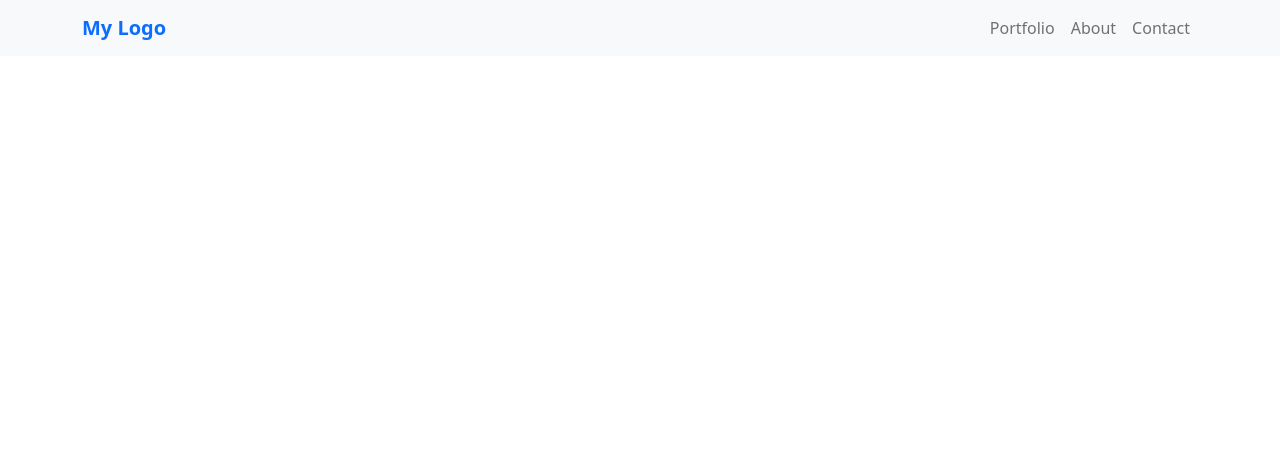
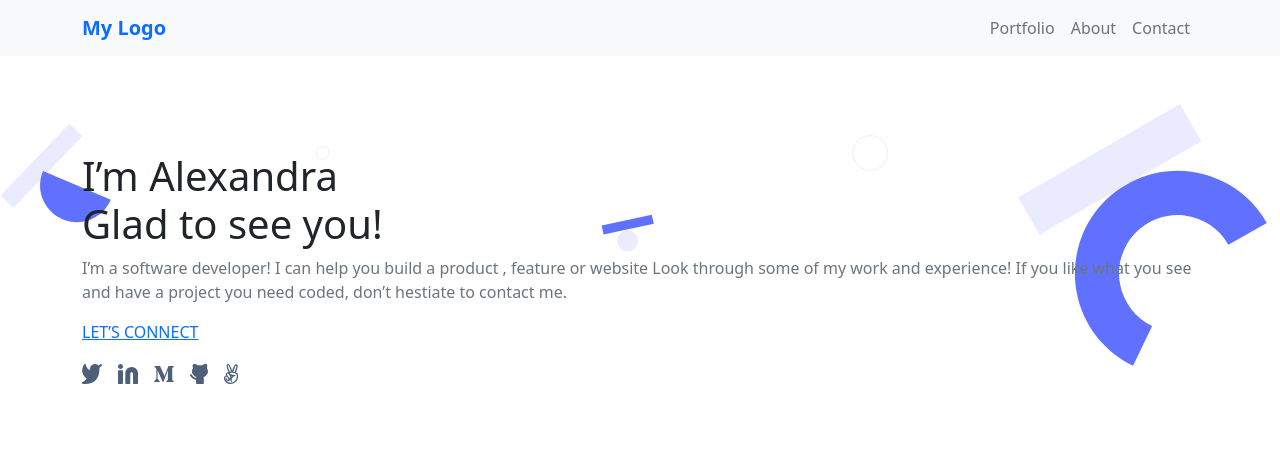
Before and after one commit to Alfredbis29/Portfolio-Bootstrap, a plain HTML site: page index.html in a window 1280 px wide. Drawn offline with nearby package versions, Linux system fonts and the light colour scheme.

Commit message:
add hero section

```diff
--- a/index.html
+++ b/index.html
@@ -42,5 +42,56 @@
         </div>
       </div>
     </nav>
+
+    <main>
+      <section
+        style="
+          background-image: url('./img/hero_bg.svg');
+          background-size: cover;
+        "
+      >
+        <div class="container py-5 my-5">
+          <h1 class="">
+            I’m Alexandra<br />
+            Glad to see you!
+          </h1>
+          <p class="text-muted">
+            I’m a software developer! I can help you build a product , feature
+            or website Look through some of my work and experience! If you like
+            what you see and have a project you need coded, don’t hestiate to
+            contact me.
+          </p>
+          <a href="#"> LET’S CONNECT </a>
+          <ul class="mt-3 list-unstyled d-flex align-items-center">
+            <li class="me-3">
+              <a href="#">
+                <img src="img/twitter.svg" alt="twitter icon" />
+              </a>
+            </li>
+            <li class="me-3">
+              <a href="#">
+                <img src="img/linkedin.svg" alt="linkedin icon" />
+              </a>
+            </li>
+            <li class="me-3">
+              <a href="#">
+                <img src="img/medium.svg" alt="medium icon" />
+              </a>
+            </li>
+            <li class="me-3">
+              <a href="#">
+                <img src="img/github.svg" alt="github icon" />
+              </a>
+            </li>
+            <li>
+              <a href="#">
+                <img src="img/angellist.svg" alt="angellist icon" />
+              </a>
+            </li>
+          </ul>
+        </div>
+      </section>
+    </main>
+    <footer></footer>
   </body>
 </html>
```
Also changed, not shown: img/angellist.svg (added), img/github.svg (added), img/hero_bg.svg (added), img/linkedin.svg (added), img/medium.svg (added), img/twitter.svg (added).
